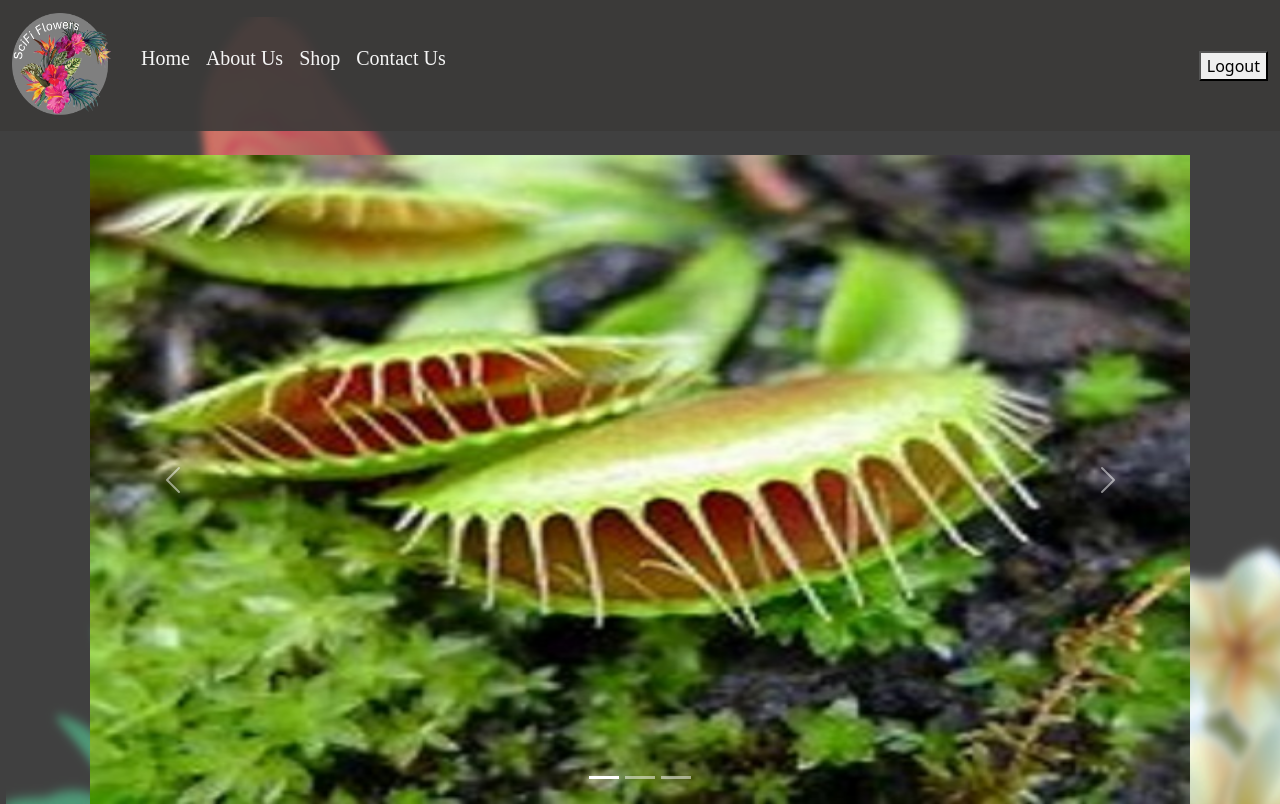
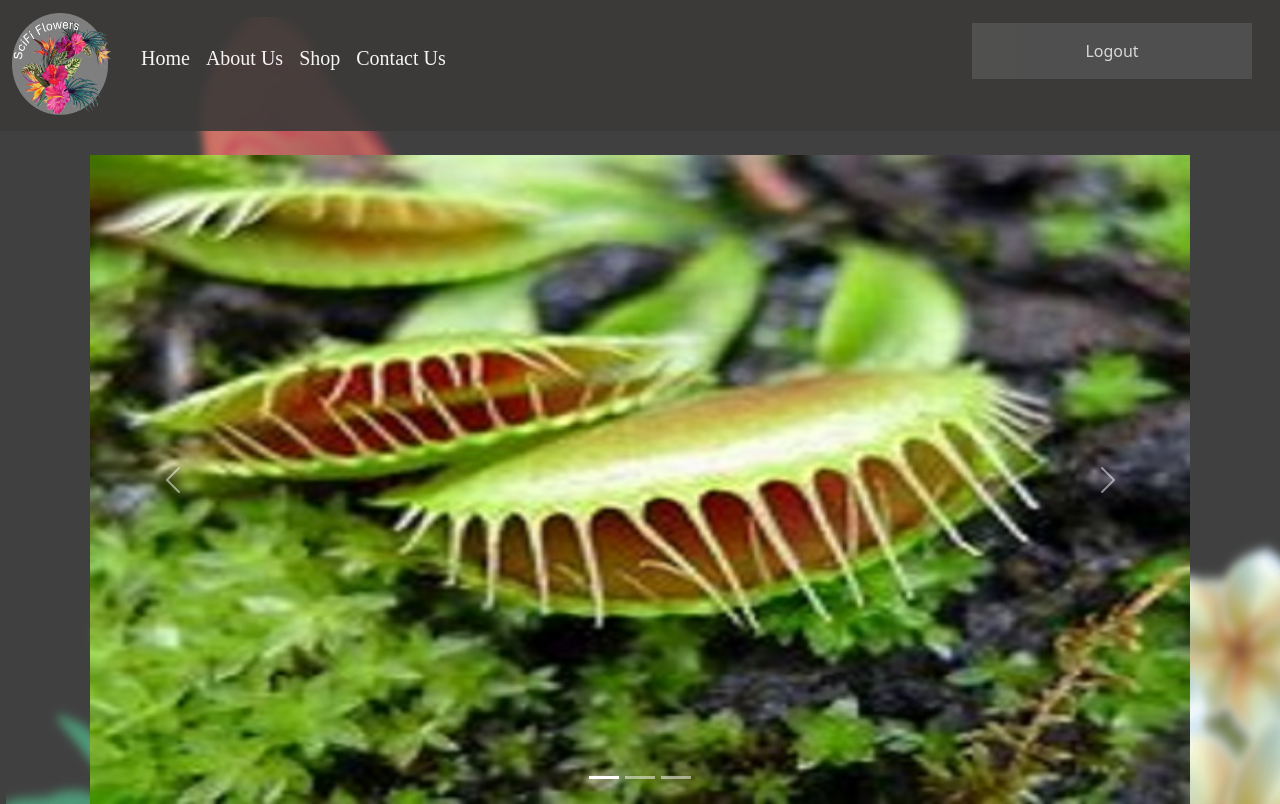
Before and after one commit to ariana-crowell/SciFi_Flowers, a PHP site: page /index.php in a window 1280 px wide. Shown: the top 804 px of the page. Run offline with PHP 8.4, Linux system fonts and the light colour scheme; the visitor is signed in with stand-in values (Sample User, id 1).

Commit message:
Update header.php

```diff
--- a/includes/header.php
+++ b/includes/header.php
@@ -13,7 +13,7 @@
         <style>
             .signup {
                 font-family: Jacques Francois Shadow;
-                color:whitesmoke;
+                color:#ffffff;
             }
             body {font-family: Arial, Helvetica, sans-serif;}
             * {box-sizing: border-box;}
@@ -26,7 +26,7 @@
             border: none;
             cursor: pointer;
             opacity: 0.8;
-            position: fixed;
+            position: absolute;
             top: 23px;
             right: 28px;
             width: 280px;
@@ -60,7 +60,8 @@
 
             /* Add a red background color to the cancel button */
             .form-container .cancel {
-            background-color: red;
+                background-color:red;
+                color:white;
             }
 
             /* Add some hover effects to buttons */
@@ -88,7 +89,7 @@
                     <?php
                         if (isset($_SESSION['idUsers'])) {
                             echo '<form action="includes/logout.inc.php" method="post">
-                            <button type="submit" name="logout-submit">Logout</button>
+                            <button class="open-button" type="submit" name="logout-submit">Logout</button>
                             </form>';
                             }
                         else {
@@ -100,7 +101,7 @@
                                         <button type="submit" name="login-submit">Login</button>
                                         <button type="button" class="btn cancel" onclick="closeForm()">Close</button>
                                         </form>
-                                        <a href="signup.php">Signup</a>
+                                        <a class="signup" href="signup.php" style="decoration:none">Signup</a>
                                     </div>';
                         }
                     ?>
```
